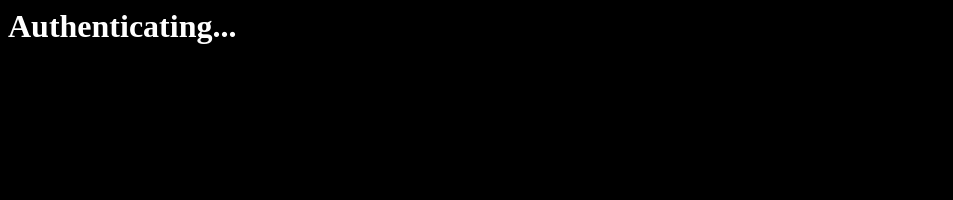
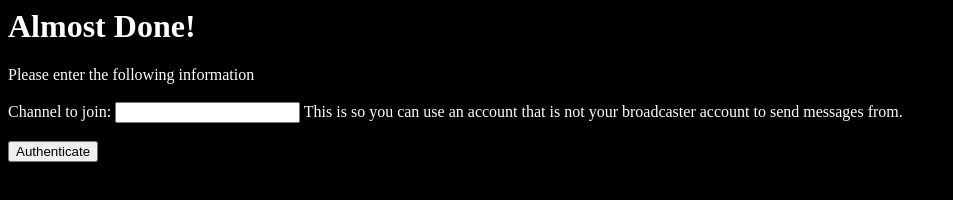
Before and after one commit to BNTFryingPan/ssbu-music-player, a plain HTML site: page auth.html in a window 1280 px wide. Shown: the whole page, without its empty margins (0-953 px from the left). Drawn offline with Linux system fonts and the light colour scheme.

Commit message:
it works maybe?

```diff
--- a/auth.html
+++ b/auth.html
@@ -11,10 +11,26 @@
     </head>
 
     <body>
-        <h1>Authenticating...</h1>
+        <h1>Almost Done!</h1>
+        <p>
+            Please enter the following information<br>
+            <br>
+            Channel to join: <input type="text" id="channel-name">
+            This is so you can use an account that is not your broadcaster account to send messages from.<br>
+            <br>
+            <input type="button" onclick="sendTwitchData()" value="Authenticate">
+        </p>
 
         <script>
-            window.opener.getTwitchData()
+            function sendTwitchData() {
+                var data = window.location.hash;
+                data += ",channel_to_join=" + document.getElementById("channel-name").value;
+                if (window.location.hash.startsWith("#")) {
+                    window.opener.postMessage("twitchOauth" + data);
+                } else {
+                    window.opener.postMessage("twitchOauth#" + data);
+                }
+            }
         </script>
     </body>
 </html>
```
